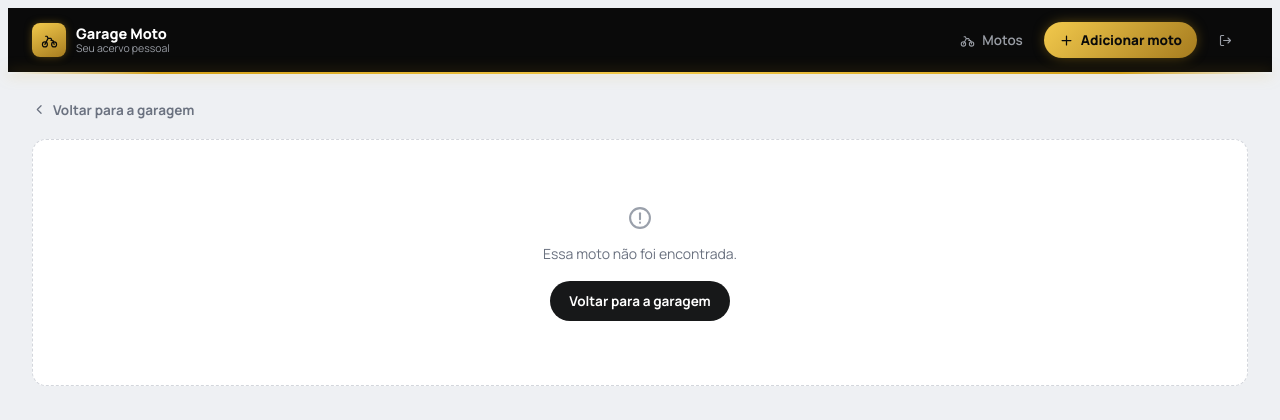
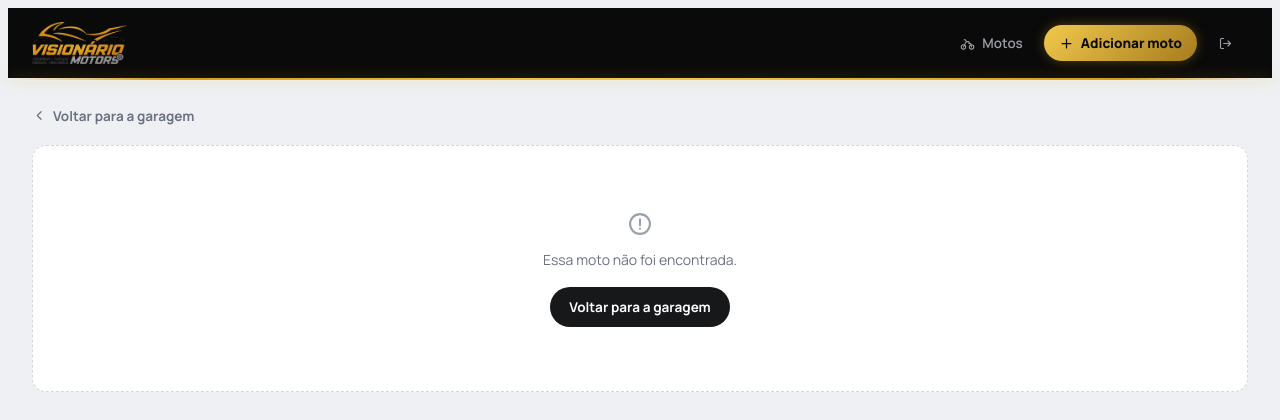
Before and after one commit to spanz-dev/LINS, a Flask app: page /moto.html in a window 1280 px wide. Shown: the top 420 px of the page. Run offline with Flask 3, Linux system fonts and the light colour scheme; the visitor is signed in with stand-in values (Sample User, id 1); some libraries are stand-ins or nearby versions.

Commit message:
Add files via upload

```diff
--- a/static/custom.css
+++ b/static/custom.css
@@ -86,6 +86,12 @@ html, body {
   gap: 10px;
   text-decoration: none;
   color: var(--navbar-text);
+}
+
+.navbar-logo-img {
+  height: 42px;
+  width: auto;
+  display: block;
 }
 
 .brand-mark {
--- a/templates/login.html
+++ b/templates/login.html
@@ -53,6 +53,8 @@
     .lado-marca .parte-1 { color: var(--dourado); }
     .lado-marca .parte-2 { color: #fff; }
 
+    .login-logo-img { width: 100%; max-width: 300px; height: auto; }
+
     .lado-marca .linha-dourada {
       width: 70px;
       height: 4px;
@@ -106,7 +108,7 @@
 
     <div class="col-md-6 d-flex justify-content-center align-items-center text-center lado-marca p-4">
       <div>
-        <h1><span class="parte-1">VISIONÁRIO</span><br><span class="parte-2">MOTORS</span></h1>
+        <img src="{{ url_for('static', filename='logo.png') }}" alt="Visionário Motors" class="login-logo-img">
         <div class="linha-dourada"></div>
         <p>Painel administrativo do estoque</p>
       </div>
--- a/templates/moto.html
+++ b/templates/moto.html
@@ -16,11 +16,7 @@
   <nav class="navbar">
     <div class="navbar-inner">
       <a href="{{ url_for('admin_home') }}" class="brand">
-        <span class="brand-mark"><span class="icon" id="brandIcon"></span></span>
-        <span class="brand-text">
-          <b>Garage Moto</b>
-          <span>Seu acervo pessoal</span>
-        </span>
+        <img src="{{ url_for('static', filename='logo.png') }}" alt="Visionário Motors" class="navbar-logo-img">
       </a>
       <div class="navbar-nav">
         <a href="{{ url_for('admin_home') }}" class="nav-link">
@@ -55,7 +51,6 @@
 
   <script src="{{ url_for('static', filename='icons.js') }}"></script>
   <script>
-    document.getElementById('brandIcon').innerHTML = Icons.brand;
     document.getElementById('navMotoIcon').innerHTML = Icons.brand;
     document.getElementById('navAddIcon').innerHTML = Icons.plus;
     document.getElementById('sairIcon').innerHTML = Icons.logout;
```
Also changed, not shown: templates/adicionar.html (+1 -6 lines), templates/editar.html (+1 -6 lines), templates/index.html (+1 -6 lines), templates/loja.html (+8 -6 lines), static/logo.png (added).
